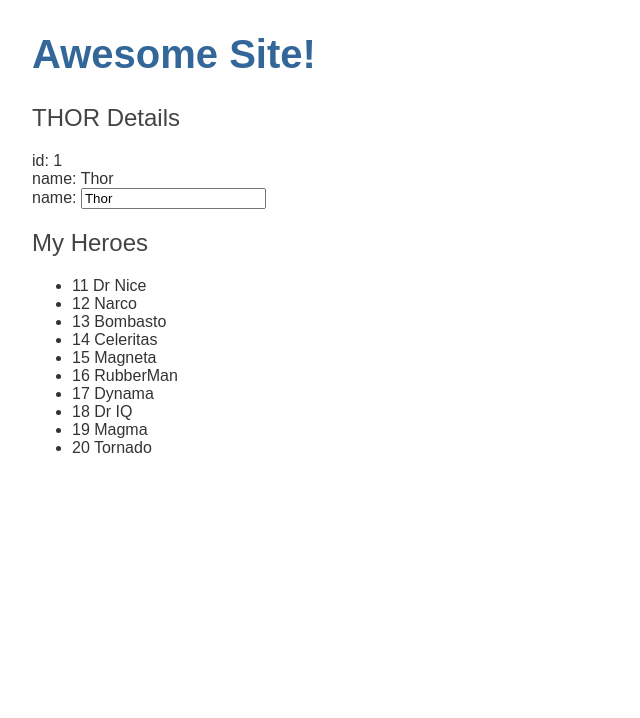
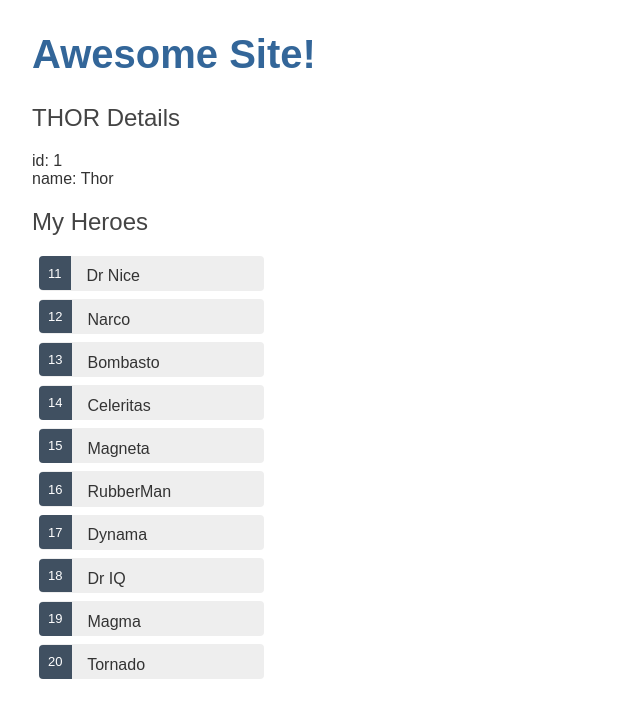
Before and after one commit to yonisGit/toh, an Angular app: page / in a window 1280 px wide. Shown: the top 718 px of the page, without its empty margins (0-640 px from the left). Built offline with nearby package versions, Linux system fonts and the light colour scheme.

Commit message:
finished step2!

```diff
--- a/src/app/heroes/heroes.component.css
+++ b/src/app/heroes/heroes.component.css
@@ -0,0 +1,49 @@
+/* HeroesComponent's private CSS styles */
+.heroes {
+  margin: 0 0 2em 0;
+  list-style-type: none;
+  padding: 0;
+  width: 15em;
+}
+
+.heroes li {
+  cursor: pointer;
+  position: relative;
+  left: 0;
+  background-color: #EEE;
+  margin: .5em;
+  padding: .3em 0;
+  height: 1.6em;
+  border-radius: 4px;
+}
+
+.heroes li:hover {
+  color: #607D8B;
+  background-color: #DDD;
+  left: .1em;
+}
+
+.heroes li.selected {
+  background-color: #CFD8DC;
+  color: white;
+}
+
+.heroes li.selected:hover {
+  background-color: #BBD8DC;
+  color: white;
+}
+
+.heroes .badge {
+  display: inline-block;
+  font-size: small;
+  color: white;
+  padding: 0.8em 0.7em 0 0.7em;
+  background-color: #405061;
+  line-height: 1em;
+  position: relative;
+  left: -1px;
+  top: -4px;
+  height: 1.8em;
+  margin-right: .8em;
+  border-radius: 4px 0 0 4px;
+}
--- a/src/app/heroes/heroes.component.html
+++ b/src/app/heroes/heroes.component.html
@@ -2,15 +2,19 @@
 <div><span>id: </span>{{hero.id}}</div>
 <div><span>name: </span>{{hero.name}}</div>
 
-<div>
-  <label>name:
-    <input [(ngModel)]="hero.name" placeholder="name"/>
-  </label>
-</div>
-
 <h2>My Heroes</h2>
 <ul class="heroes">
-  <li *ngFor="let hero of heroes">
+  <li *ngFor="let hero of heroes" [class.selected]="hero === selectedHero" (click)="onSelect(hero)">
     <span class="badge">{{hero.id}}</span> {{hero.name}}
   </li>
 </ul>
+
+<div *ngIf="selectedHero">
+  <h2>{{selectedHero.name | uppercase}} Details</h2>
+  <div><span>id: </span>{{selectedHero.id}}</div>
+  <div>
+    <label>name:
+      <input [(ngModel)]="selectedHero.name" placeholder="name"/>
+    </label>
+  </div>
+</div>
--- a/src/app/heroes/heroes.component.ts
+++ b/src/app/heroes/heroes.component.ts
@@ -1,4 +1,4 @@
-import { Component, OnInit } from '@angular/core';
+import {Component, OnInit} from '@angular/core';
 import {Hero} from '../entities/hero';
 import {HEROES} from '../entities/mock-heroes';
 
@@ -9,13 +9,19 @@
 })
 export class HeroesComponent implements OnInit {
 
+  selectedHero: Hero;
   heroes = HEROES;
   hero: Hero = {
-  id: 1,
-  name: 'Thor'
+    id: 1,
+    name: 'Thor'
   };
 
-  constructor() { }
+  onSelect(hero: Hero): void {
+    this.selectedHero = hero;
+  }
+
+  constructor() {
+  }
 
   ngOnInit(): void {
   }
```
Also changed, not shown: src/app/entities/mock-heroes.ts (+11 -11 lines).
